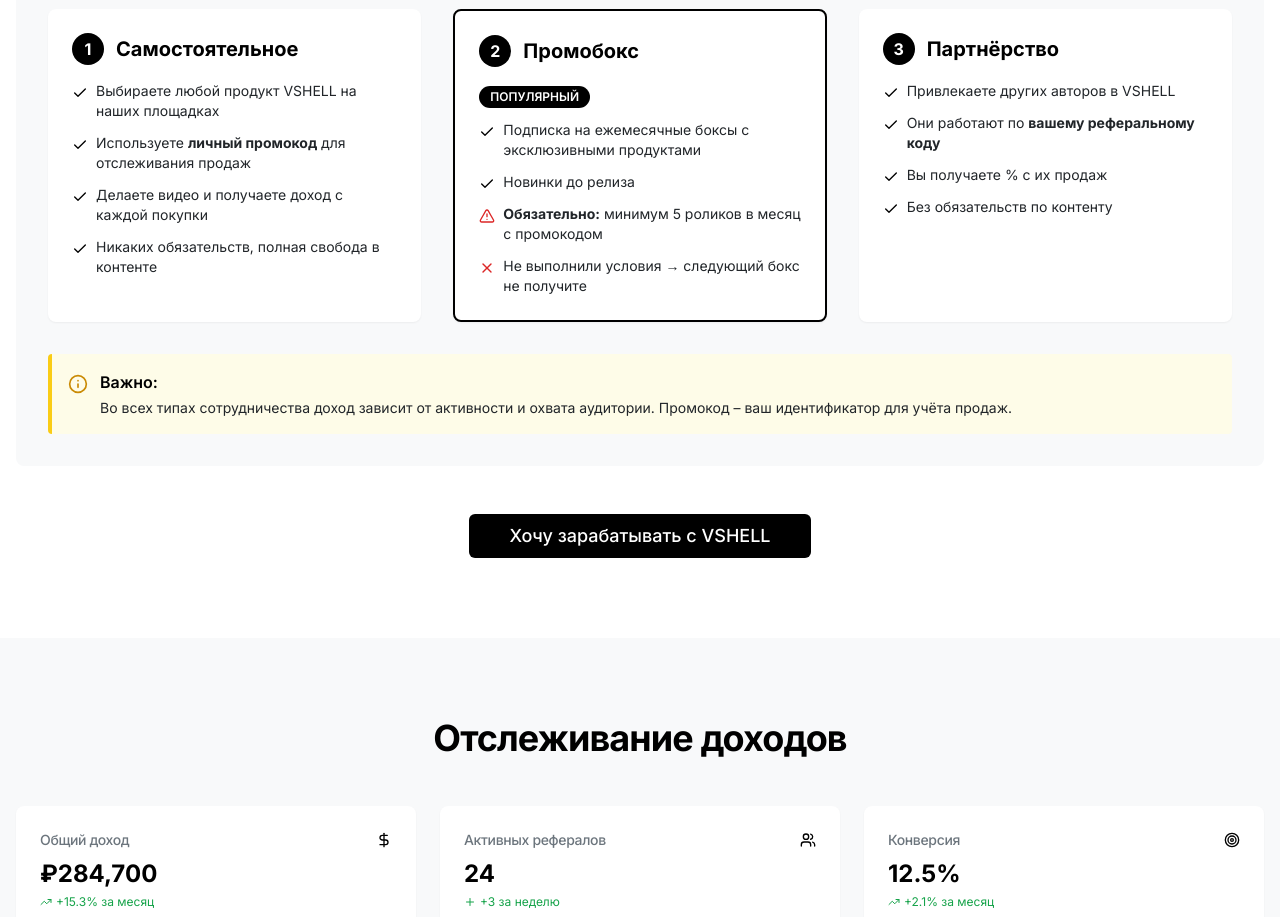
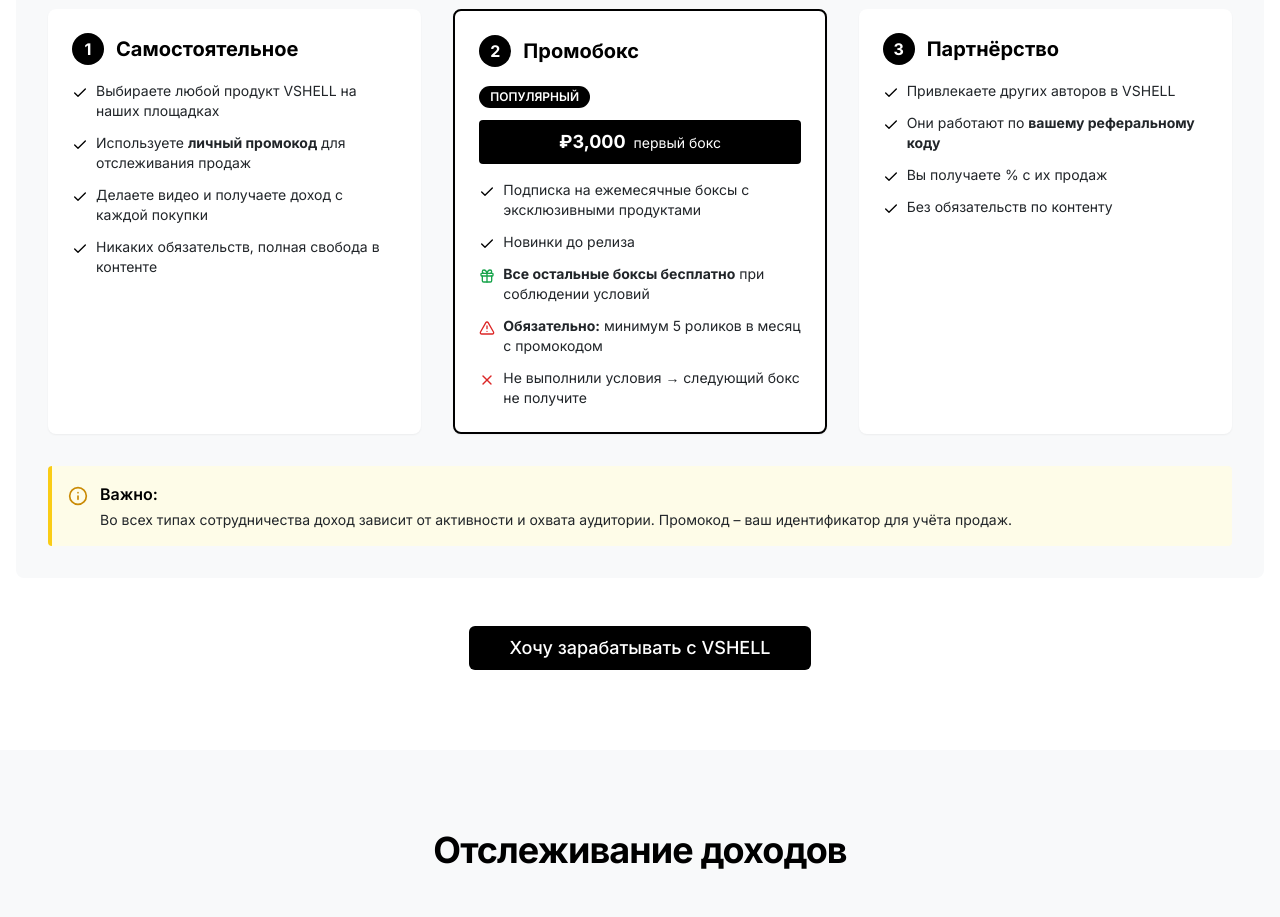
Before and after one commit to pr-poehali-dev/cosmetics-referral-site, a React (Vite) app: page / in a window 1280 px wide. Shown: the part 1820-2737 px from the top of the page. Built offline with nearby package versions, Linux system fonts and the light colour scheme.

Commit message:
feat: добавлена стоимость первого промобокса

```diff
--- a/src/pages/Index.tsx
+++ b/src/pages/Index.tsx
@@ -168,6 +168,10 @@ const Index = () => {
                   <h4 className="text-xl font-bold text-black">Промобокс</h4>
                 </div>
                 <Badge className="mb-3 bg-black text-white">ПОПУЛЯРНЫЙ</Badge>
+                <div className="bg-black text-white text-center py-2 px-4 rounded mb-4">
+                  <span className="font-bold text-lg">₽3,000</span>
+                  <span className="text-sm ml-2">первый бокс</span>
+                </div>
                 <ul className="space-y-3 text-vshell-text">
                   <li className="flex items-start">
                     <Icon name="Check" size={16} className="text-black mr-2 mt-1 flex-shrink-0" />
@@ -176,6 +180,10 @@ const Index = () => {
                   <li className="flex items-start">
                     <Icon name="Check" size={16} className="text-black mr-2 mt-1 flex-shrink-0" />
                     <span className="text-sm">Новинки до релиза</span>
+                  </li>
+                  <li className="flex items-start">
+                    <Icon name="Gift" size={16} className="text-green-600 mr-2 mt-1 flex-shrink-0" />
+                    <span className="text-sm"><strong>Все остальные боксы бесплатно</strong> при соблюдении условий</span>
                   </li>
                   <li className="flex items-start">
                     <Icon name="AlertTriangle" size={16} className="text-red-600 mr-2 mt-1 flex-shrink-0" />
```
